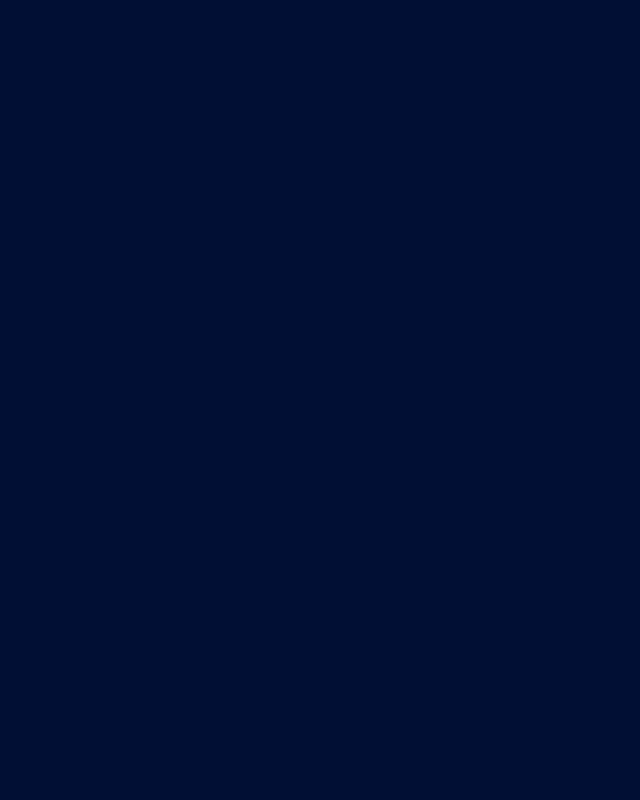
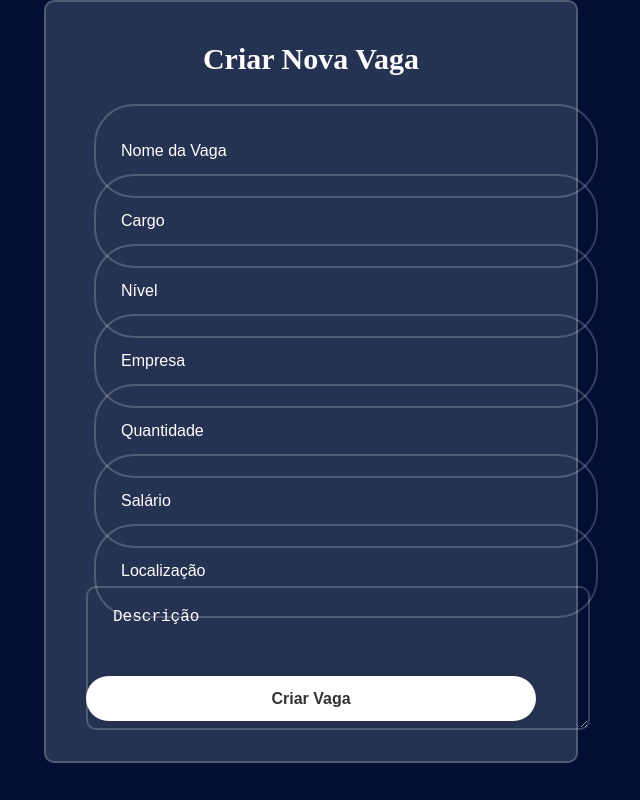
Before and after one commit to JuniorReisx/M5FrontEnd, a React (Vite) app: page /create-job in a window 1280 px wide. Before the commit this address had no page. Shown: the whole page, without its empty margins (329-969 px from the left). Built offline with nearby package versions, Linux system fonts and the light colour scheme.

Commit message:
Create job

```diff
--- a/src/App.jsx
+++ b/src/App.jsx
@@ -3,16 +3,20 @@ import Home from "./components/home/Home";
 import Jobs from "./components/jobs/Jobs";
 import Login from "./components/login/Login";
 import Register from "./components/register/Register";
+import CreateJob from "./components/createJob/CreateJob";
 
 function App() {
+  const isRecruiter = true; // Altere para false para simular um usuário comum
+
   return (
     <Router>
       <div className="App">
         <Routes>
           <Route path="/" element={<Home />} />
-          <Route path="/jobs" element={<Jobs />} />
+          <Route path="/jobs" element={<Jobs isRecruiter={isRecruiter} />} />
           <Route path="/login" element={<Login />} />
           <Route path="/register" element={<Register />} />
+          <Route path="/create-job" element={<CreateJob />} />
         </Routes>
       </div>
     </Router>
--- /dev/null
+++ b/src/components/createjob/CreateJob.css
@@ -0,0 +1,61 @@
+.container-create-job {
+    width: 450px;
+    background: rgba(255, 255, 255, 0.15);
+    backdrop-filter: blur(10px);
+    border: 2px solid rgba(255, 255, 255, 0.2);
+    border-radius: 10px;
+    padding: 40px;
+    margin: 0 auto;
+  }
+
+  .container-create-job h1 {
+    text-align: center;
+    font-size: 30px;
+    color: #ffff;
+  }
+
+  .input-field {
+    position: relative;
+    width: 100%;
+    height: 50px;
+    margin: 20px auto;
+  }
+
+  .input-field input,
+  .input-field textarea {
+    width: 100%;
+    height: 100%;
+    background: transparent;
+    outline: none;
+    border: 2px solid rgba(255, 255, 255, 0.2);
+    border-radius: 40px;
+    font-size: 16px;
+    color: #fff;
+    padding: 20px 25px;
+  }
+
+  .input-field textarea {
+    height: 100px;
+    border-radius: 10px;
+  }
+
+  .input-field input::placeholder,
+  .input-field textarea::placeholder {
+    color: #fff;
+  }
+
+  .container-create-job button {
+    width: 100%;
+    height: 45px;
+    background: #fff;
+    border: none;
+    outline: none;
+    border-radius: 40px;
+    box-shadow: 0 0 10px rgba(0, 0, 0, 0.1);
+    cursor: pointer;
+    font-size: 16px;
+    color: #333;
+    font-weight: 700;
+    text-shadow: none;
+    margin-top: 20px;
+  }
--- /dev/null
+++ b/src/components/createjob/CreateJob.jsx
@@ -0,0 +1,131 @@
+import React, { useState } from 'react';
+import axios from 'axios';
+import './CreateJob.css';
+
+const CreateJob = () => {
+  const [jobData, setJobData] = useState({
+    nome: '',
+    cargo: '',
+    nivel: '',
+    empresa: '',
+    quantidade: '',
+    salario: '',
+    localizacao: '',
+    descricao: '',
+  });
+
+  const handleChange = (e) => {
+    const { name, value } = e.target;
+    setJobData({ ...jobData, [name]: value });
+  };
+
+  const handleSubmit = async (e) => {
+    e.preventDefault();
+    try {
+      const response = await axios.post('https://m5backend-322f.onrender.com/jobs', jobData);
+      console.log('Vaga criada com sucesso:', response.data);
+      setJobData({
+        nome: '',
+        cargo: '',
+        nivel: '',
+        empresa: '',
+        quantidade: '',
+        salario: '',
+        localizacao: '',
+        descricao: '',
+      });
+    } catch (error) {
+      console.error('Erro ao criar a vaga:', error);
+    }
+  };
+
+  return (
+    <div className="container-create-job">
+      <h1>Criar Nova Vaga</h1>
+      <form onSubmit={handleSubmit}>
+        <div className="input-field">
+          <input
+            type="text"
+            name="nome"
+            value={jobData.nome}
+            onChange={handleChange}
+            placeholder="Nome da Vaga"
+            required
+          />
+        </div>
+        <div className="input-field">
+          <input
+            type="text"
+            name="cargo"
+            value={jobData.cargo}
+            onChange={handleChange}
+            placeholder="Cargo"
+            required
+          />
+        </div>
+        <div className="input-field">
+          <input
+            type="text"
+            name="nivel"
+            value={jobData.nivel}
+            onChange={handleChange}
+            placeholder="Nível"
+            required
+          />
+        </div>
+        <div className="input-field">
+          <input
+            type="text"
+            name="empresa"
+            value={jobData.empresa}
+            onChange={handleChange}
+            placeholder="Empresa"
+            required
+          />
+        </div>
+        <div className="input-field">
+          <input
+            type="number"
+            name="quantidade"
+            value={jobData.quantidade}
+            onChange={handleChange}
+            placeholder="Quantidade"
+            required
+          />
+        </div>
+        <div className="input-field">
+          <input
+            type="number"
+            name="salario"
+            value={jobData.salario}
+            onChange={handleChange}
+            placeholder="Salário"
+            required
+          />
+        </div>
+        <div className="input-field">
+          <input
+            type="text"
+            name="localizacao"
+            value={jobData.localizacao}
+            onChange={handleChange}
+            placeholder="Localização"
+            required
+          />
+        </div>
+        <div className="input-field">
+          <textarea
+            name="descricao"
+            value={jobData.descricao}
+            onChange={handleChange}
+            placeholder="Descrição"
+            required
+          ></textarea>
+        </div>
+        <button type="submit">Criar Vaga</button>
+      </form>
+    </div>
+  );
+};
+
+export default CreateJob;
--- a/src/components/jobs/Jobs.css
+++ b/src/components/jobs/Jobs.css
@@ -1,3 +1,10 @@
+.jobs-title {
+  color: white;
+  text-align: center;
+  margin-bottom: 20px;
+  margin-top: 20px;
+}
+
 .job-card {
     background-color: #f0f8ff;
     border: 1px solid #000;
@@ -57,3 +64,25 @@
   .job-apply-btn:hover {
     background-color: #4058af;
   }
+
+  .create-job-btn {
+    margin: 20px 0;
+    padding: 10px 20px;
+    background-color: #fff;
+    border: none;
+    border-radius: 40px;
+    color: #333;
+    font-weight: bold;
+    cursor: pointer;
+    box-shadow: 0 0 10px rgba(0, 0, 0, 0.1);
+  }
+
+  .create-job-btn:hover {
+    background-color: rgba(255, 255, 255, 0.8);
+  }
+
+  .create-job-btn-container {
+    display: flex;
+    justify-content: center;
+    margin: 20px 0;
+  }
--- a/src/components/jobs/Jobs.jsx
+++ b/src/components/jobs/Jobs.jsx
@@ -1,8 +1,9 @@
 import React, { useEffect, useState } from 'react';
 import axios from 'axios';
+import { Link } from 'react-router-dom';
 import './Jobs.css';
 
-const Jobs = () => {
+const Jobs = ({ isRecruiter }) => {
   const [jobs, setJobs] = useState([]);
 
   useEffect(() => {
@@ -20,7 +21,14 @@ const Jobs = () => {
 
   return (
     <div className="jobs-container">
-      <h1>Vagas Disponíveis</h1>
+      <h1 className="jobs-title">Vagas Disponíveis</h1>
+      {isRecruiter && (
+        <div className="create-job-btn-container">
+          <Link to="/create-job">
+            <button className="create-job-btn">Cadastrar Nova Vaga</button>
+          </Link>
+        </div>
+      )}
       {jobs.length > 0 ? (
         jobs.map((job) => (
           <div key={job.id} className="job-card">
@@ -28,6 +36,9 @@ const Jobs = () => {
               <h2 className="job-title">{job.nome}</h2>
               <h3 className="job-company">{job.empresa}</h3>
               <p className="job-location">{job.localizacao}</p>
+              <p className="job-salary">Salário: R${job.salario}</p>
+              <p className="job-level">Nível: {job.nivel}</p>
+              <p className="job-quantity">Quantidade de vagas: {job.quantidade}</p>
             </div>
             <div className="job-body">
               <p className="job-description">{job.descricao}</p>
--- a/src/components/register/Register.jsx
+++ b/src/components/register/Register.jsx
@@ -1,13 +1,18 @@
-import React, { useState } from 'react';
-import axios from 'axios';
+import { useState } from "react";
+import axios from "axios";
 import './Register.css';
 
 const Register = () => {
   const [formData, setFormData] = useState({
-    username: '',
+    nome: '',
+    formacao: '',
+    endereco: '',
+    pretensaoSalarial: '',
+    contato: '',
+    dataDeNascimento: '',
     email: '',
     password: '',
-    confirmPassword: ''
+    userType: 'user' // user or recruiter
   });
 
   const handleChange = (e) => {
@@ -19,9 +24,15 @@ const Register = () => {
     e.preventDefault();
     try {
       const response = await axios.post('https://m5backend-322f.onrender.com/users', {
-        nome: formData.username,
+        nome: formData.nome,
+        formacao: formData.formacao,
+        endereco: formData.endereco,
+        pretensaoSalarial: formData.pretensaoSalarial,
+        contato: formData.contato,
+        dataDeNascimento: formData.dataDeNascimento,
         email: formData.email,
-        password: formData.password
+        password: formData.password,
+        tipo: formData.userType
       });
       console.log('Cadastro realizado com sucesso:', response.data);
     } catch (error) {
@@ -34,14 +45,68 @@ const Register = () => {
       <form className="register-form" onSubmit={handleSubmit}>
         <h2>Registrar</h2>
         <div className="form-group">
-          <label htmlFor="username">Nome completo</label>
+          <label htmlFor="nome">Nome completo</label>
           <input
             type="text"
-            name="username"
-            value={formData.username}
+            name="nome"
+            value={formData.nome}
             onChange={handleChange}
             required
             placeholder="Insira seu nome"
+          />
+        </div>
+        <div className="form-group">
+          <label htmlFor="formacao">Formação</label>
+          <input
+            type="text"
+            name="formacao"
+            value={formData.formacao}
+            onChange={handleChange}
+            required
+            placeholder="Insira sua formação"
+          />
+        </div>
+        <div className="form-group">
+          <label htmlFor="endereco">Endereço</label>
+          <input
+            type="text"
+            name="endereco"
+            value={formData.endereco}
+            onChange={handleChange}
+            required
+            placeholder="Insira seu endereço"
+          />
+        </div>
+        <div className="form-group">
+          <label htmlFor="pretensaoSalarial">Pretensão Salarial</label>
+          <input
+            type="number"
+            name="pretensaoSalarial"
+            value={formData.pretensaoSalarial}
+            onChange={handleChange}
+            required
+            placeholder="Insira sua pretensão salarial"
+          />
+        </div>
+        <div className="form-group">
+          <label htmlFor="contato">Contato</label>
+          <input
+            type="text"
+            name="contato"
+            value={formData.contato}
+            onChange={handleChange}
+            required
+            placeholder="Insira seu contato"
+          />
+        </div>
+        <div className="form-group">
+          <label htmlFor="dataDeNascimento">Data de Nascimento</label>
+          <input
+            type="date"
+            name="dataDeNascimento"
+            value={formData.dataDeNascimento}
+            onChange={handleChange}
+            required
           />
         </div>
         <div className="form-group">
@@ -66,6 +131,18 @@ const Register = () => {
             placeholder="Insira sua senha"
           />
         </div>
+        <div className="form-group">
+          <label htmlFor="userType">Você é um:</label>
+          <select
+            name="userType"
+            value={formData.userType}
+            onChange={handleChange}
+            required
+          >
+            <option value="user">Usuário</option>
+            <option value="recruiter">Recrutador</option>
+          </select>
+        </div>
         <button type="submit" className="register-btn">Cadastrar</button>
       </form>
     </div>
```
Also changed, not shown: src/components/home/Home.jsx (line endings or trailing spaces).
